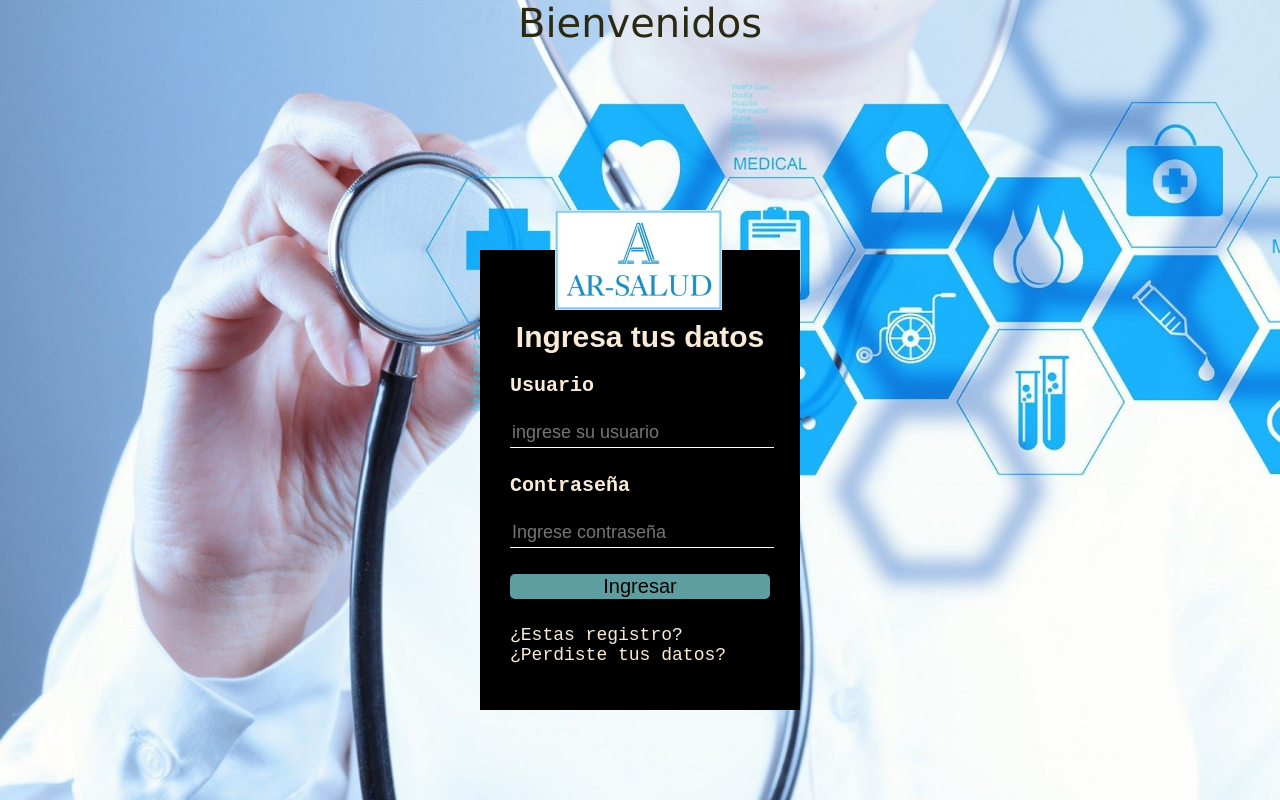
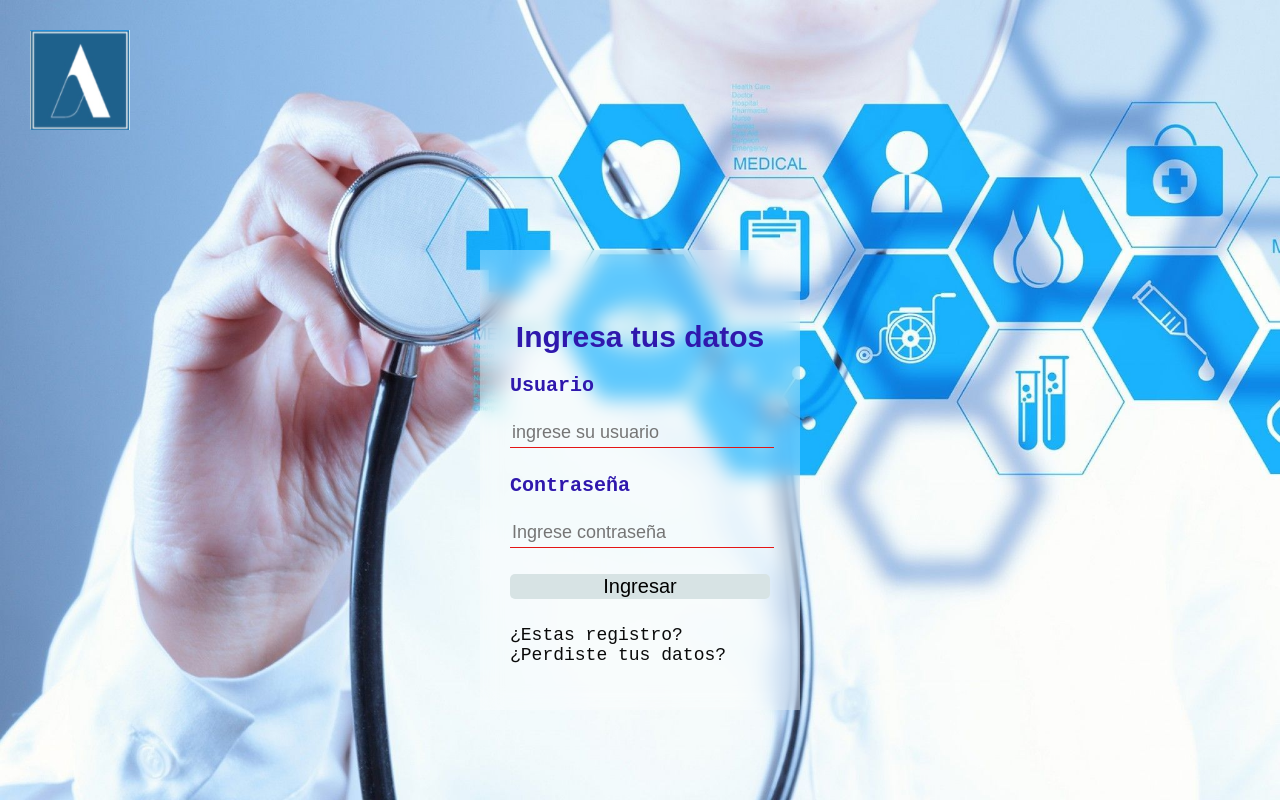
Before and after one commit to GERGUSCANO/Ar-Salud, a plain HTML site: page Ar-Salud/Html/pagina1.html in a window 1280 px wide. Drawn offline with Linux system fonts and the light colour scheme.

Commit message:
se agrego info y modifico los html y css

```diff
--- a/Ar-Salud/Css/pag1.css
+++ b/Ar-Salud/Css/pag1.css
@@ -19,9 +19,11 @@ img{
 .login-box{
     width: 320px;
     height: 460px;
-    background-color: black;
+    background-color: rgb(255, 255, 255, 0.3);
+    -webkit-backdrop-filter: blur(10px);
+    backdrop-filter: blur(10px);
     font-family: 'Courier New', Courier, monospace;
-    color: antiquewhite;
+    color: rgb(47, 24, 173);
     top: 60%;
     left: 50%;
     position: absolute;
@@ -33,11 +35,11 @@ img{
 
 
 #avatar{
-    margin: 100px;
+    margin: 30px;
+    position:absolute;
+    width: 100px;
     height: 100px;
-    position: absolute;
-    top: -140px;
-    left: calc(36% - 140px);
+
 }
 .login-box h1{
     margin: 0;
@@ -62,20 +64,20 @@ img{
 .login-box input[type="text"],
 .login-box input[type="password"]{
     border: none;
-    border-bottom: 1px solid #ffff;
+    border-bottom: 1px solid rgb(228, 22, 22);
     background: transparent;
     outline: none;
     height: 28px;
-    color: beige;
+    color: rgb(10, 10, 10);
     font-size: 18px;
 }
 /*PARA SACAR LOS ATRIBUTOS VISIBLES DE LOS VINCULOS*/
 .login-box a{
     text-decoration: none;
-    color: antiquewhite;
+    color: rgb(10, 10, 10);
 }
 .login-box a:hover{
-    background-color: chartreuse;
+    background-color: rgb(142, 187, 98);
     color: black;
     border-radius: 5px;
 }
@@ -84,7 +86,7 @@ img{
     border: none;
     outline: none;
     height: 30;
-    background: cadetblue;
+    background: rgb(215, 227, 228);
     border-radius: 5px;
     font-size: 20px;
 }
--- a/Ar-Salud/Html/pagina1.html
+++ b/Ar-Salud/Html/pagina1.html
@@ -10,9 +10,8 @@
  <!--dasda-->
 </head>
 <body>
-    <header>Bienvenidos</header><br><br>
+    <header><img id="avatar" src="../Imagenes/logo.jpg" alt="Ar-Salud"></header><br><br>
     <div class="login-box">
-        <img id="avatar" src="../imagenes/logo-arsalud.jpg" alt="Ar-Salud">
         <h1>Ingresa tus datos</h1>
         <form method="post"  action="registro.php">
             <label for="Usuario">Usuario</label><br>
```
Also changed, not shown: Ar-Salud/Imagenes/logo.jpg (added).
